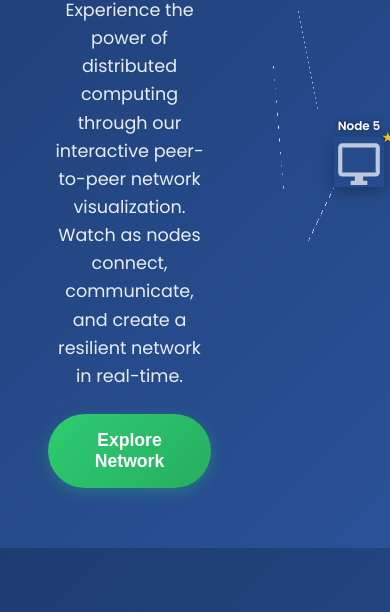
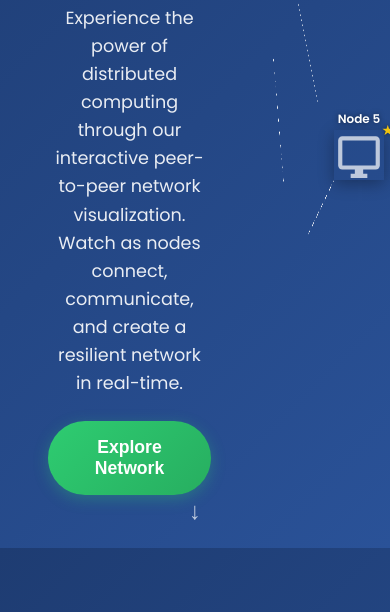
Before and after one commit to Bitcoin-Intelligence/BitAI-Website, a plain HTML site: page index.html in a window 390 px wide. Shown: the part 296-908 px from the top of the page. Drawn offline with Linux system fonts and the light colour scheme.

Commit message:
Add scroll indicator

```diff
--- a/index.html
+++ b/index.html
@@ -23,6 +23,9 @@
                 </div>
             </div>
         </div>
+    <div class="scroll-indicator" onclick="window.scrollTo({top: window.innerHeight, behavior: 'smooth'})">
+        ↓
+    </div>
     </main>
     <script src="script.js"></script>
 </body>
--- a/styles.css
+++ b/styles.css
@@ -38,6 +38,7 @@ body {
     font-weight: 700;
     color: white;
     margin: 0;
+    margin-top: 15px;
     line-height: 1.2;
 }
 
@@ -265,4 +266,29 @@ body {
         max-width: 500px;
         height: 500px;
     }
+
+/* Scroll indicator for top fold */
+.scroll-indicator {
+    position: absolute;
+    bottom: 20px;
+    left: 50%;
+    transform: translateX(-50%);
+    color: white;
+    font-size: 24px;
+    opacity: 0.7;
+    animation: bounce 2s infinite;
+    cursor: pointer;
 }
+
+@keyframes bounce {
+    0%, 20%, 50%, 80%, 100% {
+        transform: translateX(-50%) translateY(0);
+    }
+    40% {
+        transform: translateX(-50%) translateY(-10px);
+    }
+    60% {
+        transform: translateX(-50%) translateY(-5px);
+    }
+}
+}
```
